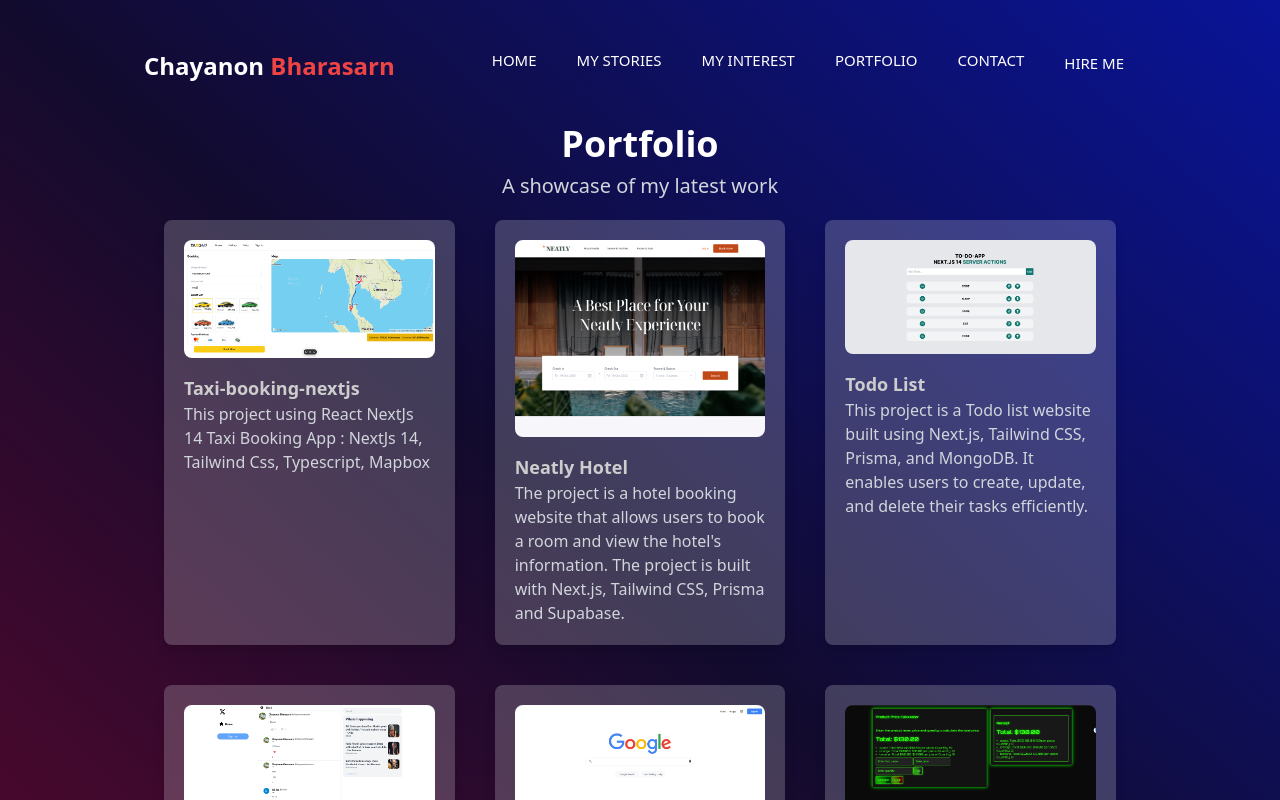
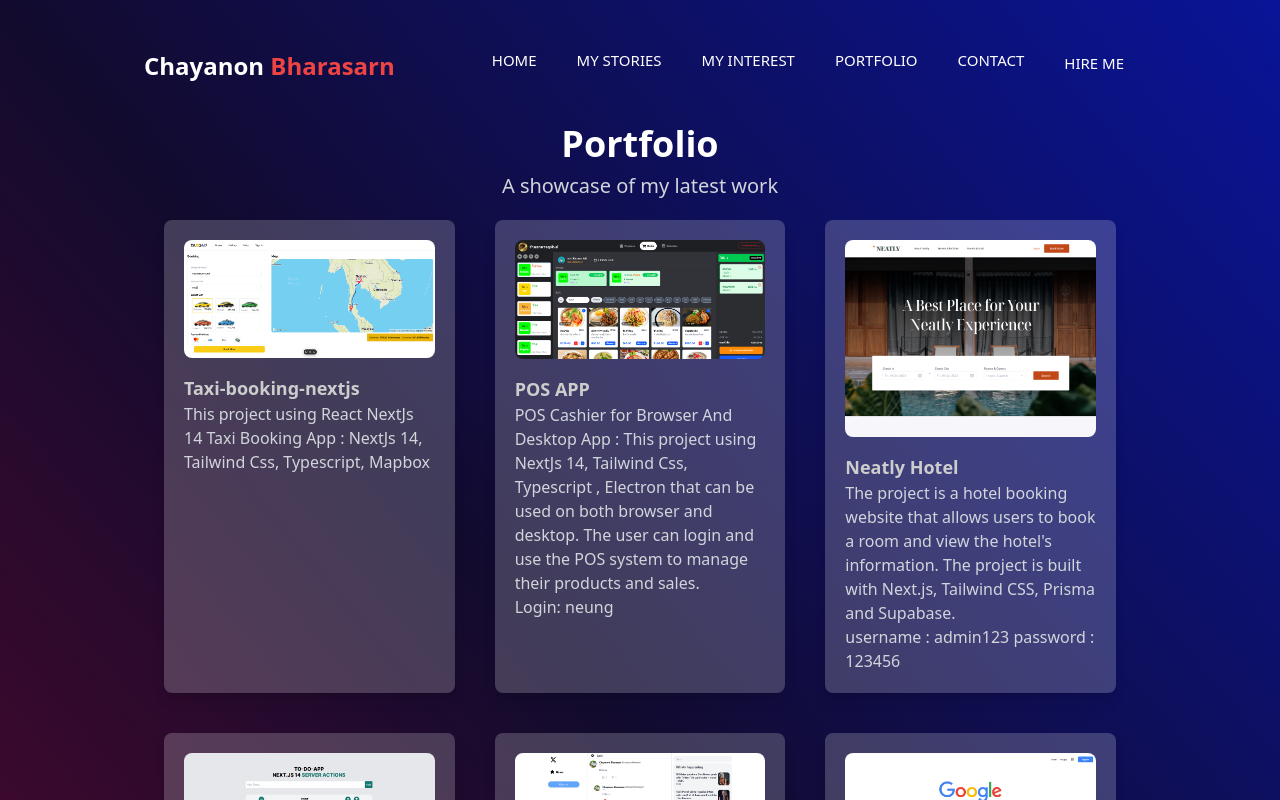
Before and after one commit to Chayanon11/My-Resume, a React (Vite) app: page /portfolio in a window 1280 px wide. Shown: the top 800 px of the page. Built offline with nearby package versions, Linux system fonts and the light colour scheme.

Commit message:
add eference pos project

```diff
--- a/src/pages/Portfolio.jsx
+++ b/src/pages/Portfolio.jsx
@@ -7,6 +7,7 @@ import todoListImage from "../assets/todoList.png";
 import GoogleSearchImage from "../assets/GoogleSearch.png";
 import TaxiImage from "../assets/taxi.png";
 import xImage from "../assets/x-clone.png";
+import PosImage from "../assets/POS-Cashier.png"
 
 export function PortfolioComponent() {
   return (
@@ -41,6 +42,28 @@ export function PortfolioComponent() {
 
         <div className="project-card bg-white bg-opacity-20 rounded-lg shadow-lg p-5">
           <a
+            href="https://cozy-naiad-830c4d.netlify.app"
+            target="_blank"
+            rel="noopener noreferrer">
+            <img
+              src={PosImage}
+              alt="Product Price Calculate"
+              className="rounded-lg mb-4"
+            />
+            <h2 className="text-lg font-bold">POS APP</h2>
+            <p className="text-md text-gray-300">
+              POS Cashier for Browser And Desktop App : This project using
+              NextJs 14, Tailwind Css, Typescript , Electron that can be used on
+              both browser and desktop. The user can login and use the POS
+              system to manage their products and sales.
+              <br />
+              Login: neung
+            </p>
+          </a>
+        </div>
+
+        <div className="project-card bg-white bg-opacity-20 rounded-lg shadow-lg p-5">
+          <a
             href="https://grand-final-project-neatly-hotel-teal.vercel.app/"
             target="_blank"
             rel="noopener noreferrer">
@@ -54,6 +77,9 @@ export function PortfolioComponent() {
               The project is a hotel booking website that allows users to book a
               room and view the hotel's information. The project is built with
               Next.js, Tailwind CSS, Prisma and Supabase.
+              <br />
+              username : admin123
+              password : 123456
             </p>
           </a>
         </div>
```
Also changed, not shown: src/assets/POS-Cashier.png (added).
